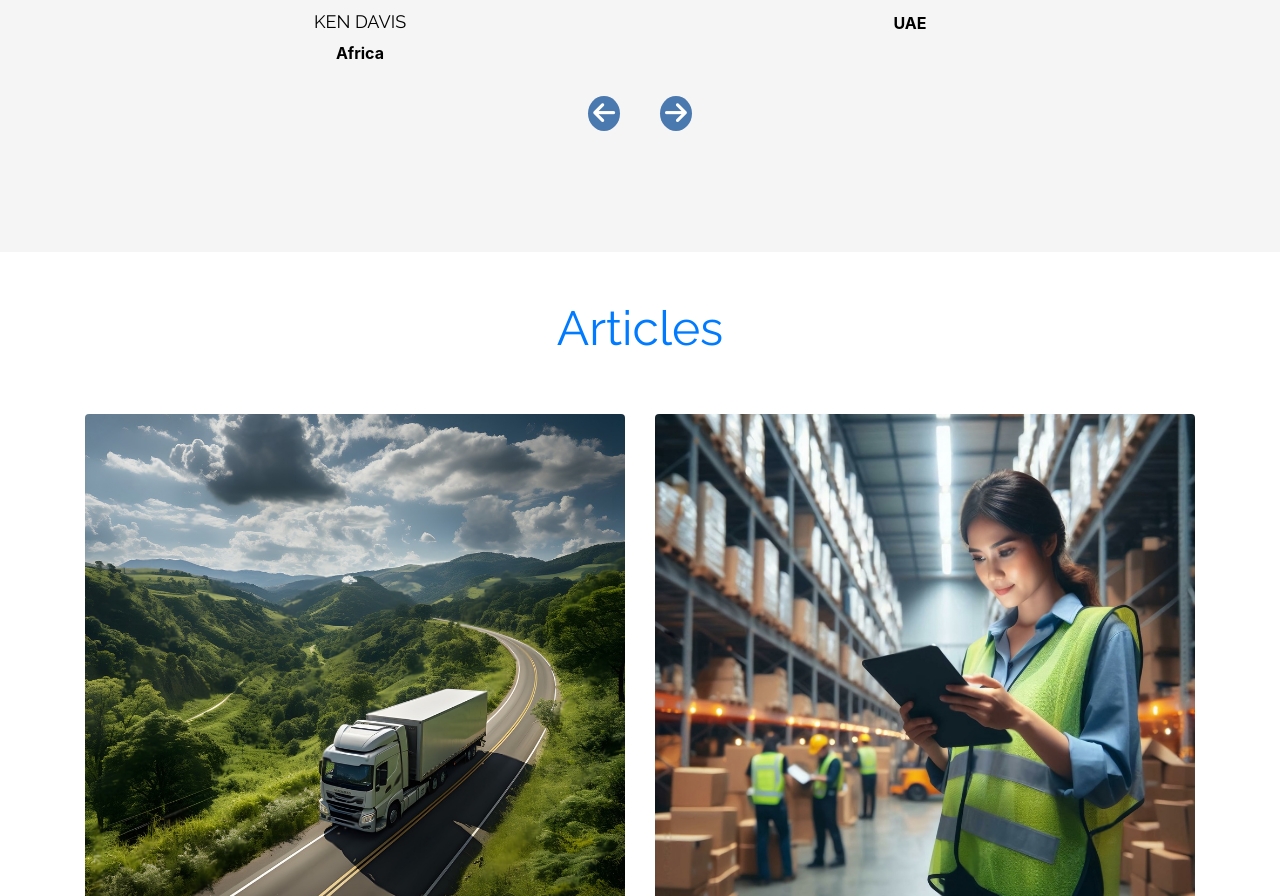
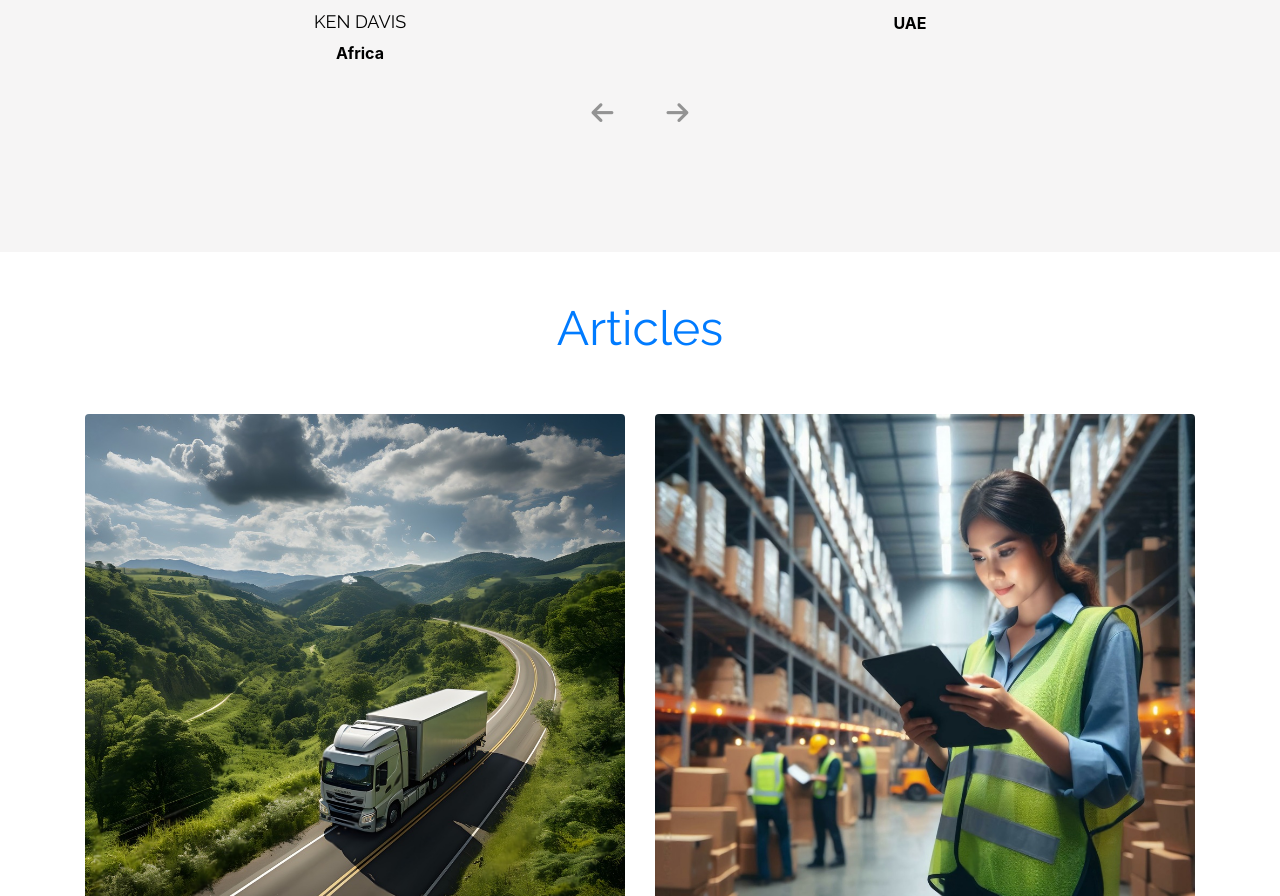
Before and after one commit to panchalravi004/SI-Import-Export, a React (Create React App) app: page / in a window 1280 px wide. Shown: the part 8546-9442 px from the top of the page. Built offline with nearby package versions, Linux system fonts and the light colour scheme.

Commit message:
Updated Scroll for client section

```diff
--- a/public/assets/css/style.css
+++ b/public/assets/css/style.css
@@ -1423,3 +1423,17 @@ h5,
       width: 380px;
     }
 }
+
+.left-caret-btn i, .right-caret-btn i{
+  padding: 5px;
+  transition: 0.4s;
+  border-radius: 50%;
+  width: 35px;
+  height: 35px;
+  text-align: center;
+}
+.left-caret-btn:hover i, .right-caret-btn:hover i{
+  cursor: pointer;
+  background-color: black;
+  color: white;
+}
--- a/public/assets/js/main.js
+++ b/public/assets/js/main.js
@@ -8,28 +8,34 @@ jQuery(document).ready(function($) {
 
 	"use strict";
 
+	let count = 0;
+
 	if ($(window).width() < 600) {
 
 		$(".right-caret-btn").click(function () {
+			if(count < 6) count++;
 			$(".client-carousel").animate({
-				scrollLeft: $(".client-carousel").scrollLeft() + 380 + "px"
+				scrollLeft: (count * 380) + "px"
 			}, 1000)
 		})
 		$(".left-caret-btn").click(function () {
+			if(count > 0) count--;
 			$(".client-carousel").animate({
-				scrollLeft: $(".client-carousel").scrollLeft() - 380 + "px"
+				scrollLeft: (count * 380) + "px"
 			}, 1000)
 		})
 	}else{
 
 		$(".right-caret-btn").click(function () {
+			if(count < 5) count++;
 			$(".client-carousel").animate({
-				scrollLeft: $(".client-carousel").scrollLeft() + 550 + "px"
+				scrollLeft: (count * 550) + "px"
 			}, 1000)
 		})
 		$(".left-caret-btn").click(function () {
+			if(count > 0) count--;
 			$(".client-carousel").animate({
-				scrollLeft: $(".client-carousel").scrollLeft() - 550 + "px"
+				scrollLeft: (count * 550) + "px"
 			}, 1000)
 		})
 	}
--- a/src/components/about.jsx
+++ b/src/components/about.jsx
@@ -455,10 +455,10 @@ function About() {
                         </div>
                         <div className="container d-flex justify-content-center align-items-center">
                             <div className="left-caret-btn" style={{margin:'5px 20px', fontSize:'25px'}}>
-                                <i class="fa-solid fa-arrow-left" style={{background: '#4a79b0',color: 'white',borderRadius: '50%',padding: '5px'}} aria-hidden="true"></i>
+                                <i class="fa-solid fa-arrow-left" aria-hidden="true"></i>
                             </div>
                             <div className="right-caret-btn" style={{margin:'5px 20px', fontSize:'25px'}}>
-                                <i class="fa-solid fa-arrow-right" style={{background: '#4a79b0',color: 'white',borderRadius: '50%',padding: '5px'}} aria-hidden="true"></i>
+                                <i class="fa-solid fa-arrow-right" aria-hidden="true"></i>
                             </div>
                         </div>
                     </div>
```
